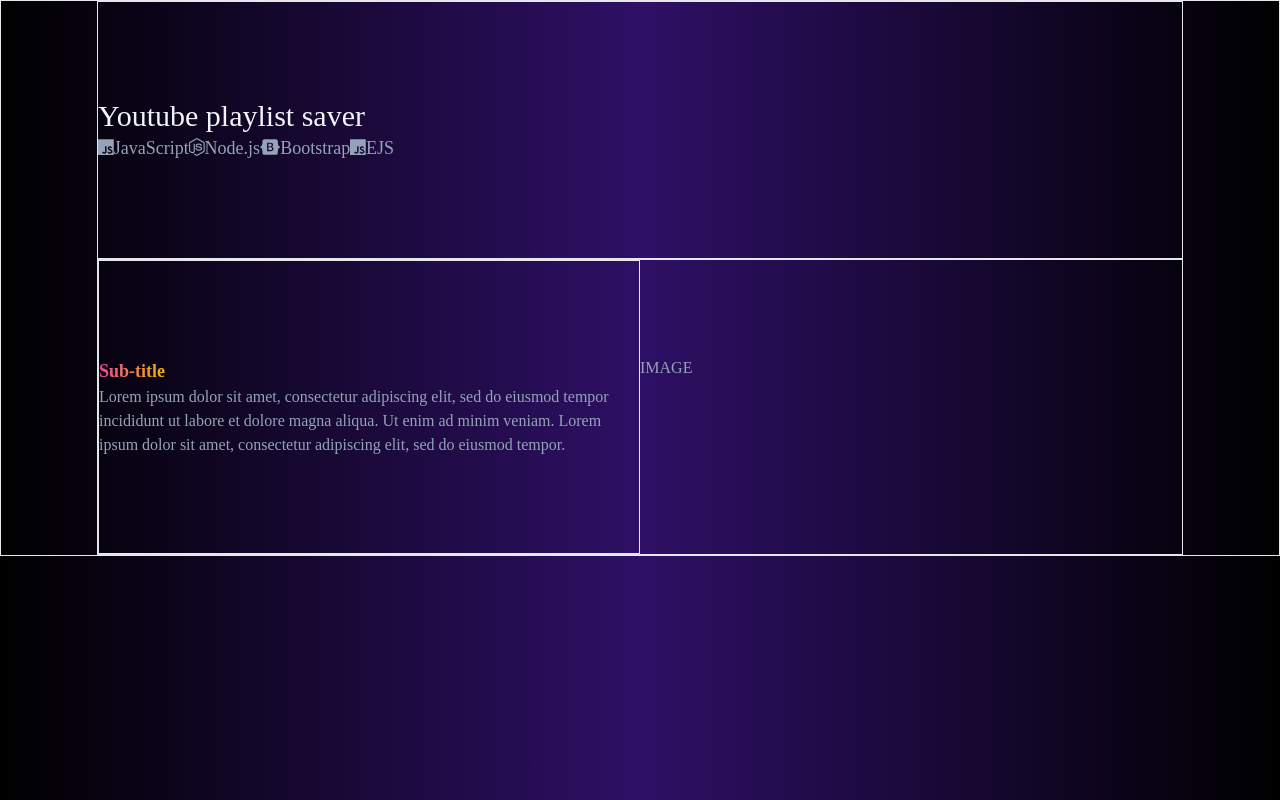
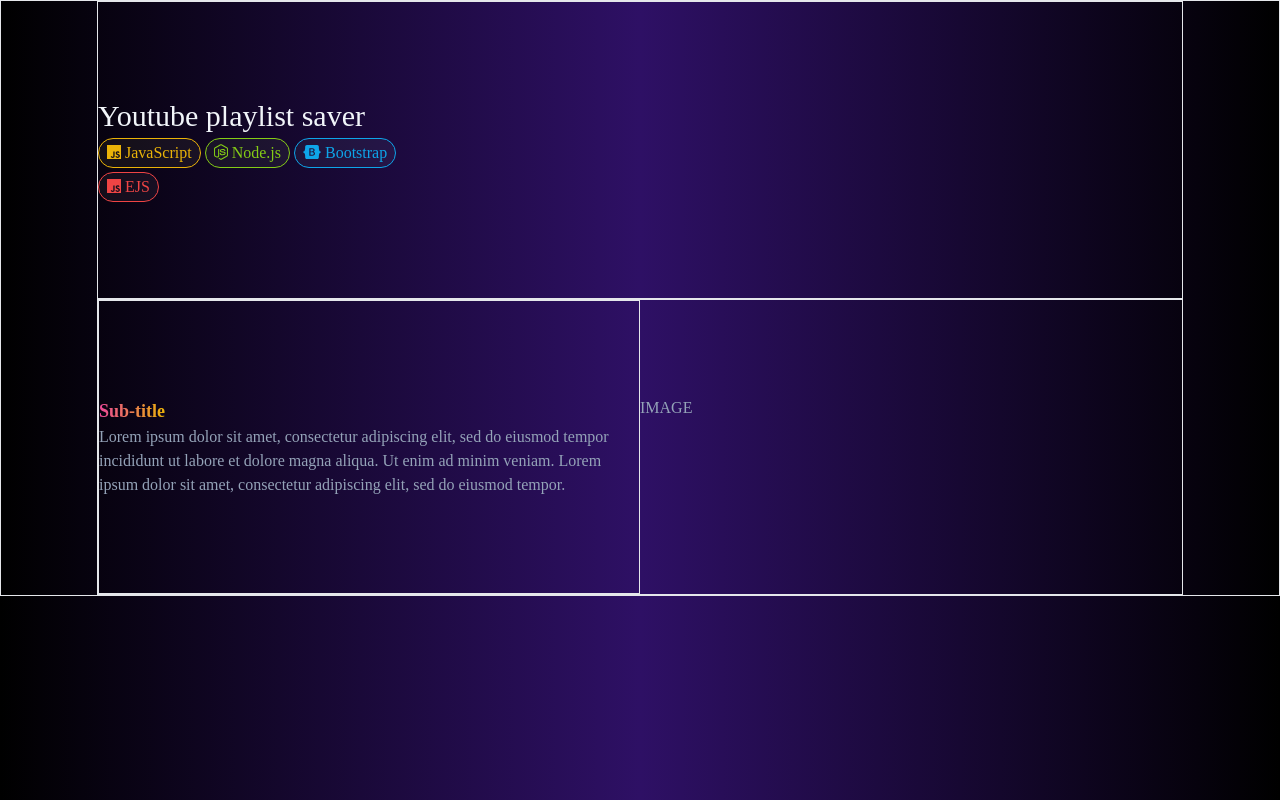
Before and after one commit to Benhan11/project-portfolio, a React (Create React App) app: page /project in a window 1280 px wide. Built offline with nearby package versions, Linux system fonts and the light colour scheme.

Commit message:
Prototype styling for technology tags on the project page

```diff
--- a/src/components/ProjectSnippet.tsx
+++ b/src/components/ProjectSnippet.tsx
@@ -25,7 +25,7 @@ type SnippetType = {
 
 function ProjectSnippet({ snippet }: SnippetProps) {
     return (
-        <Link to="project" className="flex flex-row bg-green-500/15 shadow-xl gap-x-10 px-6 py-4 mb-12 border border-slate-400 rounded-md
+        <Link to="/project" className="flex flex-row bg-green-500/15 shadow-xl gap-x-10 px-6 py-4 mb-12 border border-slate-400 rounded-md
                         transition ease-in-out delay-0 duration-200 hover:translate-y-1 hover:scale-105 hover:bg-green-500/20 hover:shadow-2xl">
             {snippet.imageName !== '' &&
                 <div className="flex-none w-32">
--- a/src/pages/ProjectPage.tsx
+++ b/src/pages/ProjectPage.tsx
@@ -8,12 +8,16 @@ function ProjectPage() {
             <div className="border mx-auto max-w-screen-xl px-6 md:px-12 lg:px-24">
                 <div className="border lg:py-24 md:py-12 sm:py-6">
                     <h1 className="text-slate-100 text-3xl font-medium">Youtube playlist saver</h1>
-                    <h2 className="text-lg">
-                        <FontAwesomeIcon icon={faJs} />JavaScript
-                        <FontAwesomeIcon icon={faNodeJs} />Node.js
-                        <FontAwesomeIcon icon={faBootstrap} />Bootstrap
-                        <FontAwesomeIcon icon={faJs} />EJS
-                    </h2>
+                    <div className="flex flex-wrap max-w-80 pt-1 gap-y-1">
+                        <span className="flex-none border rounded-full border-yellow-500 bg-yellow-200/5 text-yellow-500 px-2 py-0.5 me-1">
+                            <FontAwesomeIcon icon={faJs} /> JavaScript</span>
+                        <span className="flex-none border rounded-full border-lime-500 bg-lime-200/5 text-lime-500 px-2 py-0.5 me-1">
+                            <FontAwesomeIcon icon={faNodeJs} /> Node.js</span>
+                        <span className="flex-none border rounded-full border-sky-500 bg-sky-200/5 text-sky-500 px-2 py-0.5 me-1">
+                            <FontAwesomeIcon icon={faBootstrap} /> Bootstrap</span>
+                        <span className="flex-none border rounded-full border-red-500 bg-red-200/5 text-red-500 px-2 py-0.5 me-1">
+                            <FontAwesomeIcon icon={faJs} /> EJS</span>
+                    </div>
                 </div>
                 <div className="border lg:flex lg:justify-between">
                     <div className="border lg:w-1/2 lg:py-24 md:py-12 sm:py-6">
```
